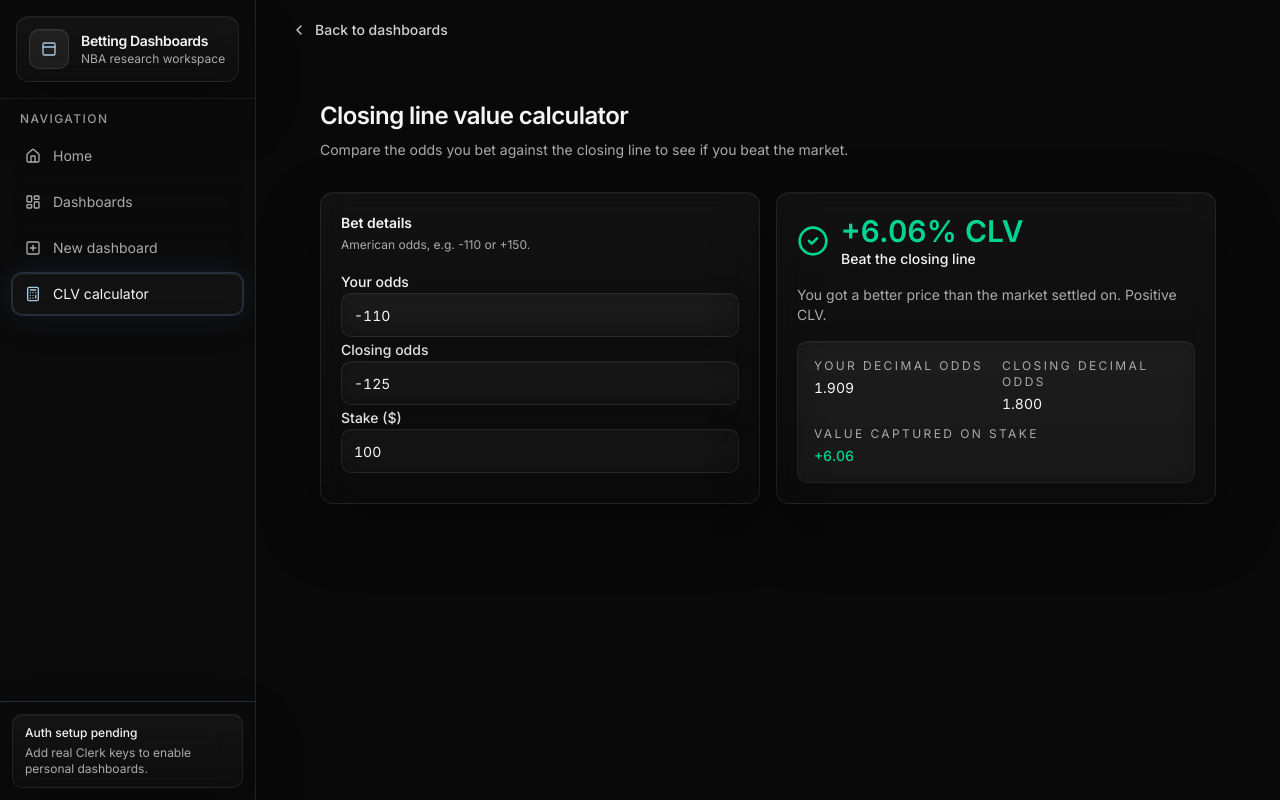
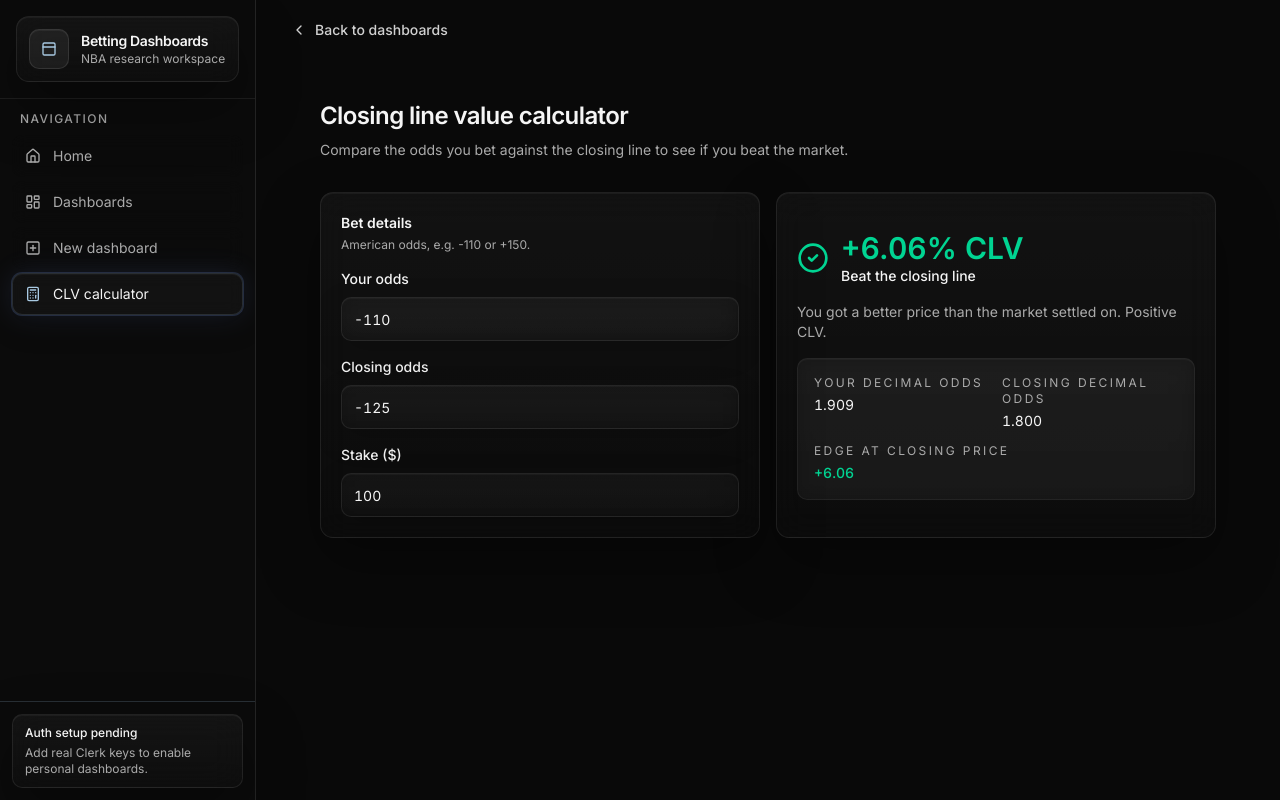
Before and after one commit to gehrigrankin/betting-dashboard, a Next.js app: page /tools/clv-calculator in a window 1280 px wide. Built offline with nearby package versions, Linux system fonts and the light colour scheme; no server answers.

Commit message:
auto: Continue the existing branch auto/betdesk/build-a-small-closing-line-val

```diff
--- a/src/components/tools/clv-calculator.tsx
+++ b/src/components/tools/clv-calculator.tsx
@@ -41,11 +41,12 @@ function OddsField({
   placeholder: string
 }) {
   return (
-    <label className="space-y-2 text-sm">
+    <label className="flex flex-col gap-2 text-sm">
       <span className="font-medium">{label}</span>
       <input
         className="field-surface h-11 w-full rounded-xl px-3 py-1.5 tabular-nums"
-        inputMode="numeric"
+        inputMode="text"
+        pattern="[+-]?[0-9]*"
         onChange={(event) => onChange(event.target.value)}
         placeholder={placeholder}
         value={value}
@@ -90,7 +91,7 @@ export function ClvCalculator() {
           placeholder="-125"
         />
 
-        <label className="space-y-2 text-sm">
+        <label className="flex flex-col gap-2 text-sm">
           <span className="font-medium">Stake ($)</span>
           <input
             className="field-surface h-11 w-full rounded-xl px-3 py-1.5 tabular-nums"
@@ -137,7 +138,7 @@ export function ClvCalculator() {
               </div>
               <div className="col-span-2">
                 <p className="text-xs uppercase tracking-[0.2em] text-muted-foreground">
-                  Value captured on stake
+                  Edge at closing price
                 </p>
                 <p className={cn("mt-1 tabular-nums font-medium", gradeInfo.className)}>
                   {result.clvValue > 0 ? "+" : ""}
--- a/src/lib/ev-calc.ts
+++ b/src/lib/ev-calc.ts
@@ -7,7 +7,7 @@ function isValidProbability(value: unknown): value is number {
 export function americanOddsToDecimal(odds: string | number | null | undefined) {
   const parsed = toNumber(odds)
 
-  if (parsed === null || parsed === 0) {
+  if (parsed === null || (parsed > -100 && parsed < 100)) {
     return null
   }
 
```
Also changed, not shown: 1 other file (tests, documents, lock files or other folders).
